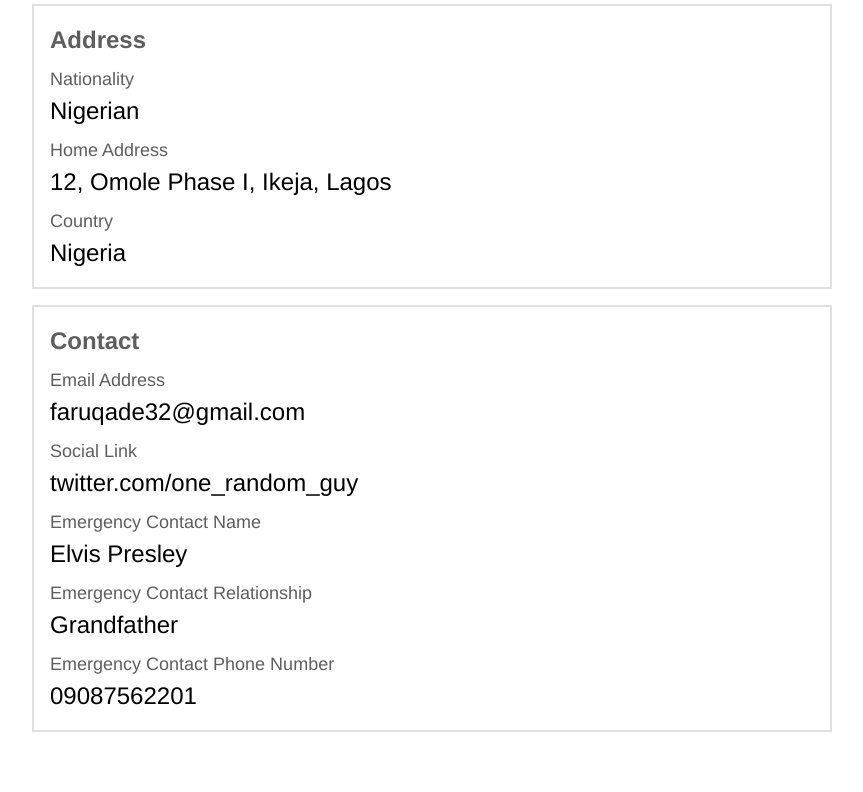
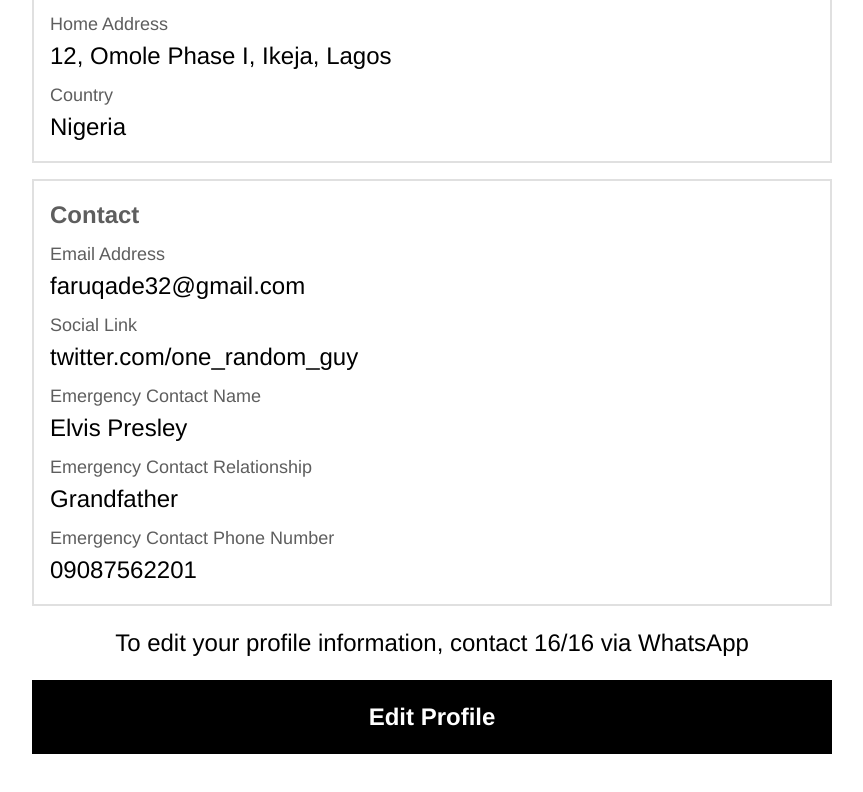
Before and after one commit to emmanuelolusola/f16, a React (Vite) app: page /profile/info in a window 1280 px wide. Shown: the part 656-1448 px from the top of the page, without its empty margins (208-1071 px from the left). Built offline with nearby package versions, Linux system fonts and the light colour scheme.

Commit message:
cleanup: profile, payment and bookings

```diff
--- a/src/components/auth/Profile.jsx
+++ b/src/components/auth/Profile.jsx
@@ -100,14 +100,14 @@ const Profile = () => {
             <img src={arrow} alt="" />
           </div>
           <div
-            className="lg:w-[200px] flex justify-between items-center hover:text-[#ff0000]"
+            className="lg:w-[200px] flex justify-between items-center cursor-pointer hover:text-[#ff0000]"
             onClick={() => navigate(`/profile/bookings`)}
           >
             <p className="font-bold text-[18px] lg:text-[24px]">Bookings</p>
             <img src={arrow} alt="" />
           </div>
           <div
-            className="lg:w-[200px] flex justify-between items-center hover:text-[#ff0000]"
+            className="lg:w-[200px] flex justify-between items-center cursor-pointer hover:text-[#ff0000]"
             onClick={() => navigate(`/profile/payments`)}
           >
             <p className="font-bold text-[18px] lg:text-[24px]">Payment</p>
--- a/src/components/auth/ProfileBookings.jsx
+++ b/src/components/auth/ProfileBookings.jsx
@@ -73,7 +73,7 @@ const ProfileBookings = () => {
         </div>
         <hr className="mt-[20px] opacity-30" />
       </div>
-      <div className="h-[60px] lg:h-[100px]"></div>
+      <div className="h-[60px] lg:h-[40px]"></div>
       <div className="w-full px-[24px] lg:px-0 lg:w-[800px] lg:mx-auto flex flex-col gap-8 pb-10">
         <div className="flex flex-col gap-2 mt-[20px] lg:mt-[50px]">
           <p className="text-[18px] lg:text-[24px] font-bold ">Bookings</p>
--- a/src/components/auth/ProfileEdit.jsx
+++ b/src/components/auth/ProfileEdit.jsx
@@ -66,7 +66,7 @@ const ProfileEdit = () => {
         </div>
         <hr className="mt-[20px] opacity-30" />
       </div>
-      <div className="h-[80px] lg:h-[120px]"></div>
+      <div className="h-[80px] lg:h-[100px]"></div>
       <div className="w-full px-[24px] lg:px-0 lg:w-[800px] lg:mx-auto flex flex-col justify-between pb-14">
         <div className="w-full flex flex-col gap-12">
           <div className="w-full flex flex-col gap-10">
--- a/src/components/auth/ProfileInfo.jsx
+++ b/src/components/auth/ProfileInfo.jsx
@@ -3,6 +3,14 @@ import { useNavigate } from "react-router-dom";
 
 const ProfileInfo = () => {
   const navigate = useNavigate();
+
+  const handleWhatsAppClick = () => {
+    const whatsappNumber = "+2348123234586";
+    const message = encodeURIComponent(`Hi 16/16,`);
+    const whatsappUrl = `https://wa.me/${whatsappNumber}?text=${message}`;
+    window.open(whatsappUrl, "_blank");
+  };
+
   return (
     <div className="w-full h-full py-[10px] lg:py-[20px]">
       <div className="bg-white fixed w-full top-0 px-[24px] lg:px-[96px] pt-[10px]">
@@ -28,14 +36,11 @@ const ProfileInfo = () => {
         </div>
         <hr className="mt-[20px] opacity-30" />
       </div>
-      <div className="h-[60px] lg:h-[100px]"></div>
-      <div className="w-full px-[24px] lg:px-0 lg:w-[800px] lg:mx-auto flex flex-col gap-8 pb-10">
+      <div className="h-[60px] lg:h-[40px]"></div>
+      <div className="w-full px-[24px] lg:px-0 lg:w-[800px] lg:mx-auto flex flex-col gap-4 pb-10">
         <div className="flex flex-col gap-2 mt-[20px] lg:mt-[50px]">
           <p className="text-[18px] lg:text-[24px] font-bold lg:text-center">
             Profile
-          </p>
-          <p className="text-[18px] lg:text-[24px] leading-[32px] lg:leading-[42px] lg:text-center">
-            To edit your profile information, contact 08123234586 via WhatsApp
           </p>
         </div>
         <div className="w-full flex flex-col gap-4">
@@ -155,6 +160,17 @@ const ProfileInfo = () => {
               </p>
             </div>
           </div>
+          <div className="flex flex-col gap-4">
+            <p className="text-[18px] lg:text-[24px] leading-[32px] lg:leading-[42px] lg:text-center">
+              To edit your profile information, contact 16/16 via WhatsApp
+            </p>
+            <button
+              className="w-full h-[74px] text-[18px] lg:text-[24px] font-bold bg-black text-white"
+              onClick={handleWhatsAppClick}
+            >
+              Edit Profile
+            </button>
+          </div>
         </div>
       </div>
     </div>
--- a/src/components/auth/ProfilePayment.jsx
+++ b/src/components/auth/ProfilePayment.jsx
@@ -28,7 +28,7 @@ const ProfilePayment = () => {
         </div>
         <hr className="mt-[20px] opacity-30" />
       </div>
-      <div className="h-[60px] lg:h-[100px]"></div>
+      <div className="h-[60px] lg:h-[40px]"></div>
       <div className="w-full px-[24px] lg:px-0 lg:w-[800px] lg:mx-auto flex flex-col gap-8 pb-10">
         <div className="flex flex-col gap-2 mt-[20px] lg:mt-[50px]">
           <p className="text-[18px] lg:text-[24px] font-bold">Payments</p>
@@ -48,20 +48,13 @@ const ProfilePayment = () => {
                     Opemipo Aikomo
                   </p>
                   <p className="text-[18px] lg:text-[24px] font-normal  text-white">
-                    10/01
+                    01/24
                   </p>
                 </div>
               </div>
             </div>
           </div>
-          <div className="w-full flex justify-center">
-            <button
-              className="w-full h-[74px] text-[18px] font-bold border border-black text-black"
-              // onClick={() => navigate(`/profile/payment`)}
-            >
-              Change Card
-            </button>
-          </div>
+
           <div className="flex flex-col gap-4 mt-4">
             <div className="flex flex-col gap-0">
               <p className="w-full text-[18px] lg:text-[24px] font-normal text-[#5E5E5E]">
@@ -96,14 +89,21 @@ const ProfilePayment = () => {
               </p>
             </div>
           </div>
-          <div className="w-full flex justify-center">
+          <div className="w-full flex flex-col gap-2 justify-center">
             <button
               className="w-full h-[74px] text-[18px] font-bold bg-black text-white"
               // onClick={() => navigate(`/profile/payment`)}
             >
               Cancel Membership
             </button>
+            <button
+              className="w-full h-[74px] text-[18px] font-bold border border-black text-black"
+              // onClick={() => navigate(`/profile/payment`)}
+            >
+              Change Card
+            </button>
           </div>
+          <div className="w-full flex justify-center"></div>
         </div>
       </div>
     </div>
```
